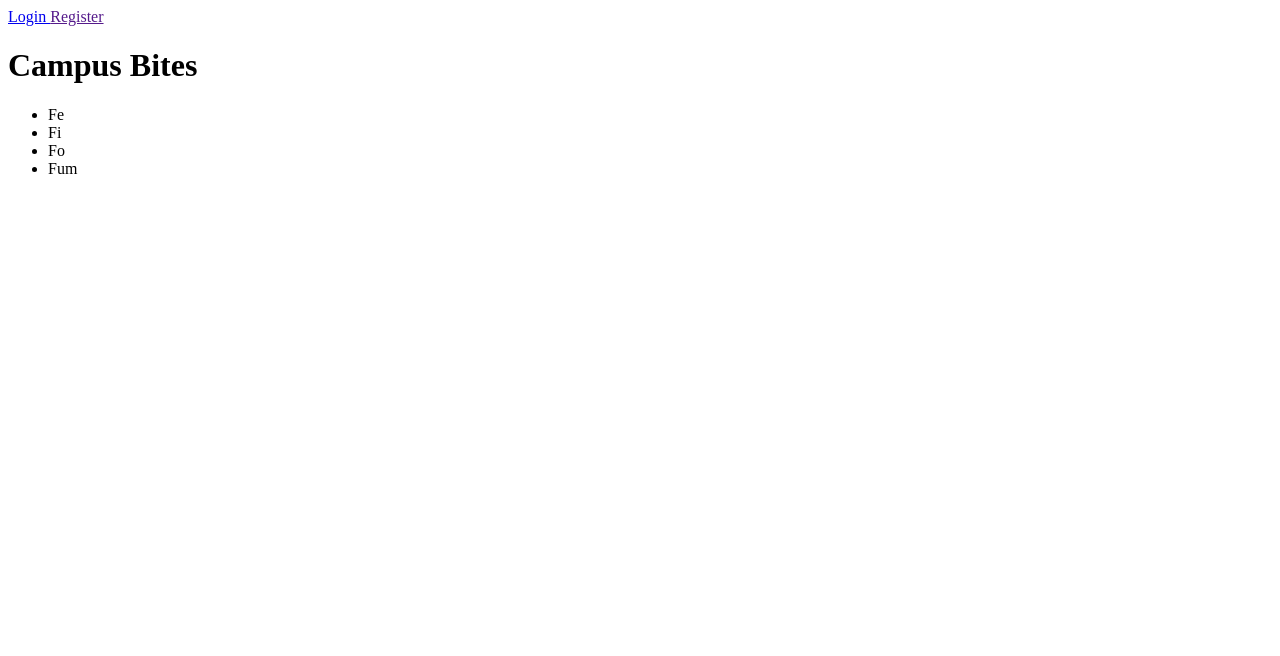
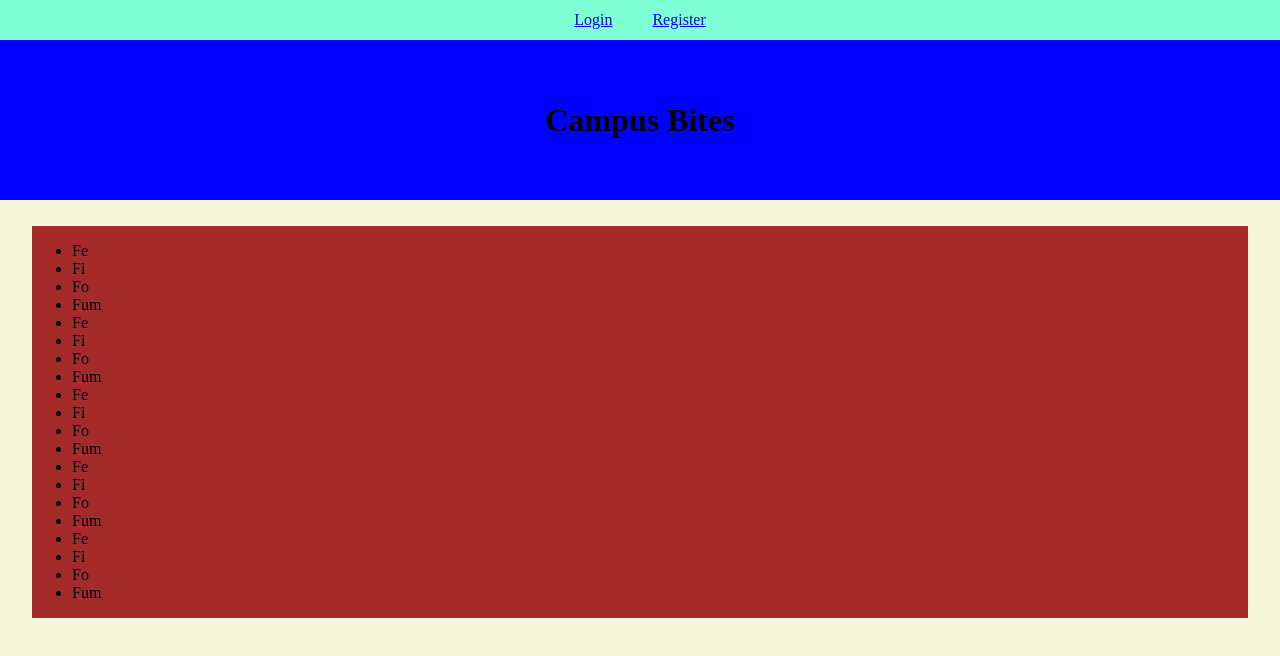
Before and after one commit to johnnystouffer/campus-bites, a React (Vite) app in the folder frontend/: page / in a window 1280 px wide. Shown: the top 656 px of the page. Built offline with nearby package versions, Linux system fonts and the light colour scheme.

Commit message:
Making the layouts

```diff
--- /dev/null
+++ b/frontend/src/assets/pages/Home.css
@@ -0,0 +1,45 @@
+body {
+    background-color: beige;
+    margin: 0;
+}
+
+html {
+    margin: 0;
+}
+
+.elem {
+    margin-right: 20px;
+    margin-left: 20px;
+}
+
+.top-bar {
+    height: 40px;
+    width: 100vw;
+    background-color: aquamarine;
+    display: flex;
+    border: none;
+    align-items: center;
+    justify-content: center;
+}
+
+.logo {
+    display: flex;
+    align-items: center;
+    justify-content: center;
+    width: 100vw;
+    height: 20vh;
+    background-color: blue;
+}
+
+.list-container {
+    display: flex;
+    justify-content: center;
+    margin: 2%;
+}
+
+.items-list {
+    align-items: center;
+    justify-content: center;
+    width: 95vw;
+    background-color: brown;
+}
--- a/frontend/src/assets/pages/Home.jsx
+++ b/frontend/src/assets/pages/Home.jsx
@@ -1,22 +1,46 @@
 import react from "react";
+import './Home.css'
+import Login from "./Login"
+import Register from "./Register"
+import { Route, Routes } from 'react-router-dom'
+
 
 function Home() {
     return <>
-        <div>
-            <a href="https://youtube.com">Login </a>
-            <a href="">Register</a>
+        <div className="top-bar">
+            <a href="/login" className="elem"> Login   </a>
+            <br />
+            <a href="/register" className="elem"> Register </a>
         </div>
-        <div>
+        <div className="logo">
             <h1> Campus Bites </h1>
         </div>
-        <div>
+        <div className="list-container">
+        <div className="items-list">
             <ul>
+                <li> Fe </li>
+                <li> Fi </li>
+                <li> Fo </li>
+                <li> Fum </li>
+                <li> Fe </li>
+                <li> Fi </li>
+                <li> Fo </li>
+                <li> Fum </li>
+                <li> Fe </li>
+                <li> Fi </li>
+                <li> Fo </li>
+                <li> Fum </li>
+                <li> Fe </li>
+                <li> Fi </li>
+                <li> Fo </li>
+                <li> Fum </li>
                 <li> Fe </li>
                 <li> Fi </li>
                 <li> Fo </li>
                 <li> Fum </li>
             </ul>
         </div>
+        </div>
     </>
 }
 
--- a/frontend/src/assets/pages/Login.jsx
+++ b/frontend/src/assets/pages/Login.jsx
@@ -0,0 +1,17 @@
+import React from 'react';
+import './Login.css'; // Make sure to create a separate CSS file
+
+function Login() {
+  return (
+    <div className="login-container">
+      <h2>Login</h2>
+      <form>
+        <input type="text" placeholder="Enter Username" name="username" required />
+        <input type="password" placeholder="Enter Password" name="password" required />
+        <button type="submit">Login</button>
+      </form>
+    </div>
+  );
+}
+
+export default Login;
--- a/frontend/src/assets/pages/Register.jsx
+++ b/frontend/src/assets/pages/Register.jsx
@@ -0,0 +1,57 @@
+import React, { useState } from 'react';
+import './Register.css';
+
+function Register() {
+  // State variables to store form inputs
+  const [username, setUsername] = useState('');
+  const [email, setEmail] = useState('');
+  const [password, setPassword] = useState('');
+
+  // Handler for form submission
+  const handleSubmit = (e) => {
+    e.preventDefault();
+    // Implement your registration logic here
+    console.log('Username:', username);
+    console.log('Email:', email);
+    console.log('Password:', password);
+    // Clear form fields after submission
+    setUsername('');
+    setEmail('');
+    setPassword('');
+  };
+
+  return (
+    <div className="register-container">
+      <h2>Register</h2>
+      <form onSubmit={handleSubmit}>
+        <input
+          type="text"
+          placeholder="Enter Username"
+          name="username"
+          required
+          value={username}
+          onChange={(e) => setUsername(e.target.value)}
+        />
+        <input
+          type="email"
+          placeholder="Enter Email"
+          name="email"
+          required
+          value={email}
+          onChange={(e) => setEmail(e.target.value)}
+        />
+        <input
+          type="password"
+          placeholder="Enter Password"
+          name="password"
+          required
+          value={password}
+          onChange={(e) => setPassword(e.target.value)}
+        />
+        <button type="submit">Register</button>
+      </form>
+    </div>
+  );
+}
+
+export default Register;
--- a/frontend/src/main.jsx
+++ b/frontend/src/main.jsx
@@ -1,9 +1,28 @@
 import { StrictMode } from 'react'
 import { createRoot } from 'react-dom/client'
 import App from './App.jsx'
+import { createBrowserRouter, RouterProvider } from 'react-router-dom'
+import Home from './assets/pages/Home.jsx'
+import Login from './assets/pages/Login.jsx'
+import Register from './assets/pages/Register.jsx'
+
+const router = createBrowserRouter([
+  {
+    path : '/',
+    element : <Home></Home>,
+  },
+  {
+    path : '/login',
+    element : <Login></Login>,
+  },
+  {
+    path : '/register',
+    element : <Register></Register>
+  }
+])
 
 createRoot(document.getElementById('root')).render(
   <StrictMode>
-    <App />
+    <RouterProvider router={router} />
   </StrictMode>,
 )
--- /dev/null
+++ b/package.json
@@ -0,0 +1,5 @@
+{
+  "dependencies": {
+    "react-router-dom": "^6.26.2"
+  }
+}
```
Also changed, not shown: frontend/src/assets/pages/Login.css (added), frontend/src/assets/pages/Register.css (added), 1 other file (tests, documents, lock files or other folders).
